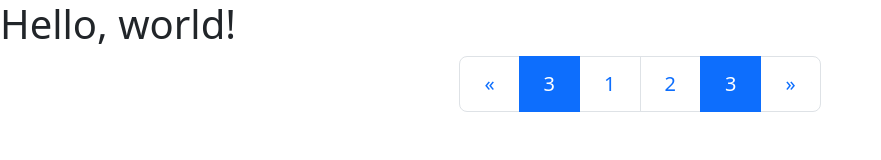
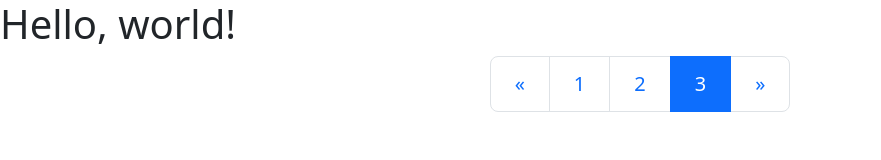
Before and after one commit to GabrielSaltarelli/Cimitero2, a website: page FinanzaSostenibile/FinanziaSostenibile.html in a window 1280 px wide. Shown: the whole page, without its empty margins (0-881 px from the left). Drawn offline with nearby package versions, Linux system fonts and the light colour scheme.

Commit message:
Update FinanziaSostenibile.html

```diff
--- a/FinanzaSostenibile/FinanziaSostenibile.html
+++ b/FinanzaSostenibile/FinanziaSostenibile.html
@@ -19,9 +19,6 @@
         <span aria-hidden="true">&laquo;</span>
       </a>
     </li>
-    <li class="page-item active" aria-current="page">
-    <span class="page-link">3</span>
-  </li>
     <li class="page-item"><a class="page-link" href="index.html">1</a></li>
     <li class="page-item"><a class="page-link" href="Greenwashing/Greenwashing.html">2</a></li>
      <li class="page-item active" aria-current="page">
```
